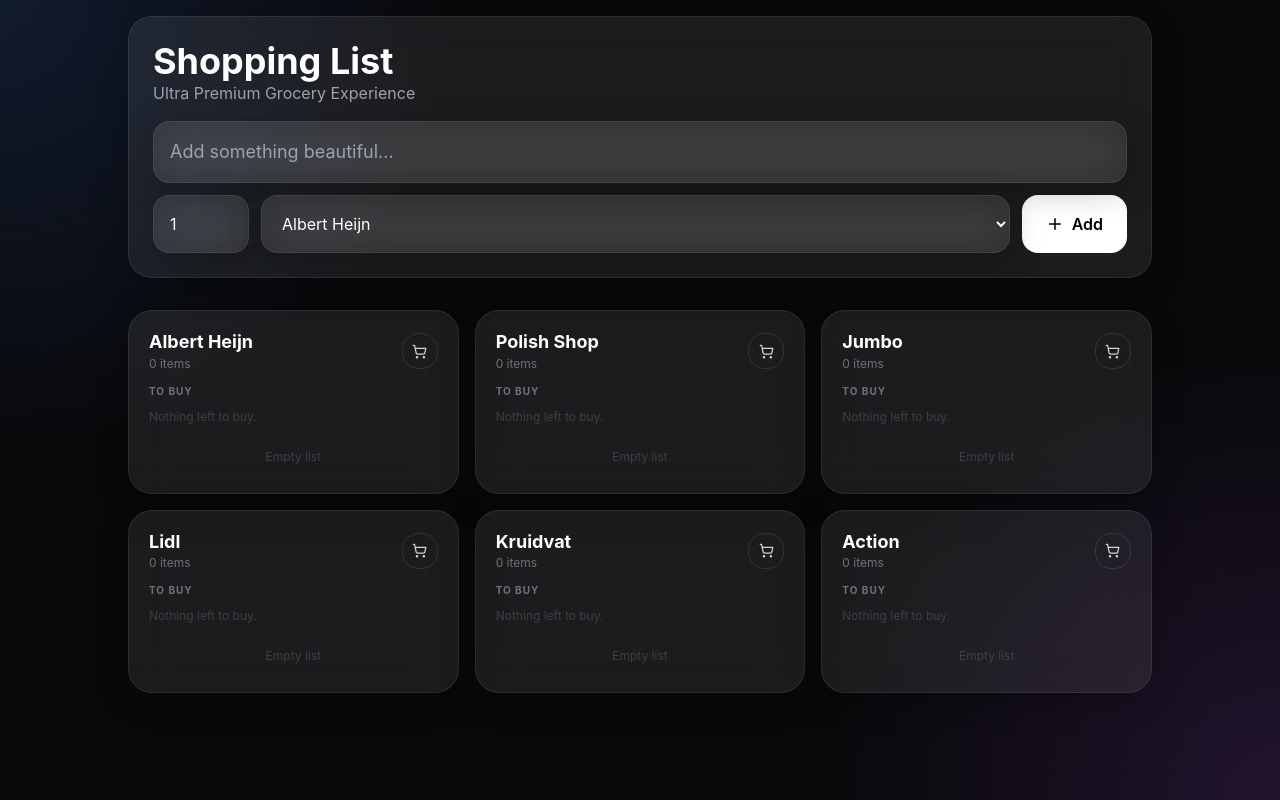
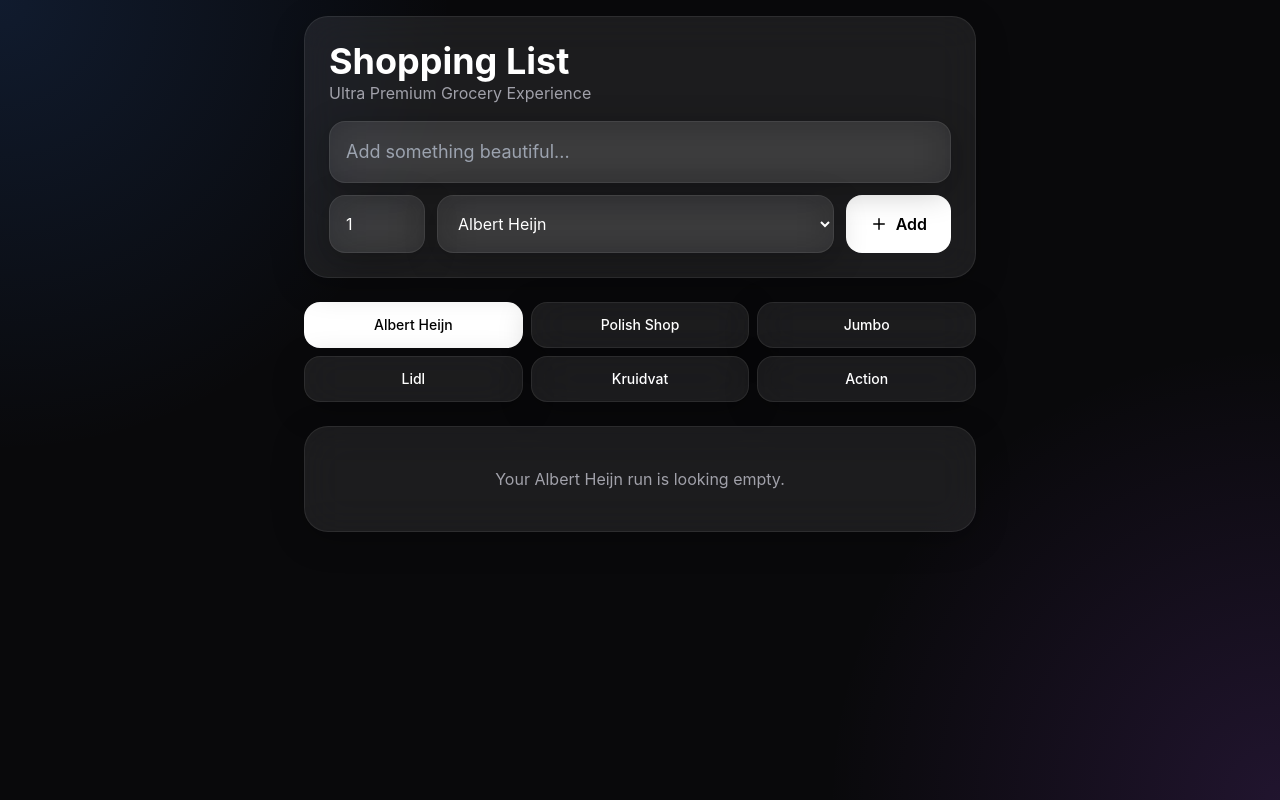
Before and after one commit to lucianpopa18/shopping-list-app, a React (Vite) app: page / in a window 1280 px wide. Built offline with nearby package versions, Linux system fonts and the light colour scheme.

Commit message:
Fix: wrapped store tabs grid, single active list, To Buy / Bought sections

```diff
--- a/src/App.jsx
+++ b/src/App.jsx
@@ -1,7 +1,7 @@
 
 import { useState, useEffect } from 'react'
 import { motion, AnimatePresence } from 'framer-motion'
-import { Plus, Trash2, Check, ShoppingCart } from 'lucide-react'
+import { Plus, Trash2, Check } from 'lucide-react'
 
 const stores = [
   'Albert Heijn',
@@ -12,126 +12,14 @@ const stores = [
   'Action'
 ]
 
-function ItemRow({ item, storeName, onToggle, onDelete, bought }) {
-  return (
-    <motion.div
-      layout
-      layoutId={`item-${item.id}`}
-      initial={{ opacity: 0, scale: 0.95 }}
-      animate={{ opacity: bought ? 0.45 : 1, scale: 1 }}
-      exit={{ opacity: 0, scale: 0.9, transition: { duration: 0.15 } }}
-      transition={{ type: 'spring', stiffness: 400, damping: 30 }}
-      className="flex items-center justify-between py-2 border-b border-white/5 last:border-0"
-    >
-      <div className="flex items-center gap-3 min-w-0">
-        <motion.button
-          whileTap={{ scale: 0.82 }}
-          onClick={() => onToggle(storeName, item.id)}
-          className={`flex-shrink-0 w-6 h-6 rounded-full flex items-center justify-center transition-all ${
-            bought
-              ? 'bg-emerald-400 border-emerald-400'
-              : 'border border-white/30 hover:border-white/70'
-          }`}
-        >
-          {bought && <Check size={12} className="text-black" strokeWidth={3} />}
-        </motion.button>
-        <div className={`min-w-0 ${bought ? 'line-through' : ''}`}>
-          <div className="text-sm font-medium truncate">{item.name}</div>
-          <div className="text-xs text-zinc-500">Qty: {item.qty}</div>
-        </div>
-      </div>
-      <motion.button
-        whileTap={{ scale: 0.82 }}
-        onClick={() => onDelete(storeName, item.id)}
-        className="flex-shrink-0 ml-2 opacity-25 hover:opacity-80 transition-opacity"
-      >
-        <Trash2 size={13} />
-      </motion.button>
-    </motion.div>
-  )
-}
-
-function StoreCard({ storeName, items, onToggle, onDelete }) {
-  const toBuy  = items.filter(i => !i.completed)
-  const bought = items.filter(i => i.completed)
-
-  return (
-    <motion.div layout className="glass rounded-3xl p-5 flex flex-col gap-3 h-full">
-      {/* Card header */}
-      <div className="flex items-center justify-between">
-        <div>
-          <h2 className="text-lg font-bold leading-tight">{storeName}</h2>
-          <p className="text-xs text-zinc-500 mt-0.5">
-            {items.length} item{items.length !== 1 ? 's' : ''}
-            {bought.length > 0 && ` · ${bought.length} done`}
-          </p>
-        </div>
-        <div className="w-9 h-9 rounded-2xl bg-white/8 border border-white/10 flex items-center justify-center">
-          <ShoppingCart size={15} className="text-zinc-300" />
-        </div>
-      </div>
-
-      {/* To Buy */}
-      {(toBuy.length > 0 || items.length === 0) && (
-        <div>
-          <p className="text-[10px] font-bold text-zinc-500 uppercase tracking-widest mb-1.5">
-            To Buy
-          </p>
-          {toBuy.length === 0 ? (
-            <p className="text-xs text-zinc-700 py-1">Nothing left to buy.</p>
-          ) : (
-            <AnimatePresence initial={false}>
-              {toBuy.map(item => (
-                <ItemRow
-                  key={item.id}
-                  item={item}
-                  storeName={storeName}
-                  onToggle={onToggle}
-                  onDelete={onDelete}
-                  bought={false}
-                />
-              ))}
-            </AnimatePresence>
-          )}
-        </div>
-      )}
-
-      {/* Empty state */}
-      {items.length === 0 && (
-        <p className="text-xs text-zinc-700 text-center py-2">Empty list</p>
-      )}
-
-      {/* Bought */}
-      {bought.length > 0 && (
-        <div className="mt-1 pt-3 border-t border-white/5">
-          <p className="text-[10px] font-bold text-zinc-600 uppercase tracking-widest mb-1.5">
-            Bought
-          </p>
-          <AnimatePresence initial={false}>
-            {bought.map(item => (
-              <ItemRow
-                key={item.id}
-                item={item}
-                storeName={storeName}
-                onToggle={onToggle}
-                onDelete={onDelete}
-                bought={true}
-              />
-            ))}
-          </AnimatePresence>
-        </div>
-      )}
-    </motion.div>
-  )
-}
-
 export default function App() {
   const [lists, setLists] = useState(() => {
     return JSON.parse(localStorage.getItem('premium-shopping')) || {}
   })
-  const [item, setItem]   = useState('')
-  const [qty, setQty]     = useState(1)
-  const [store, setStore] = useState(stores[0])
+  const [item, setItem]           = useState('')
+  const [qty, setQty]             = useState(1)
+  const [store, setStore]         = useState(stores[0])
+  const [activeStore, setActiveStore] = useState(stores[0])
 
   useEffect(() => {
     localStorage.setItem('premium-shopping', JSON.stringify(lists))
@@ -148,31 +36,35 @@ export default function App() {
     setQty(1)
   }
 
-  const toggleItem = (storeName, id) => {
+  const toggleItem = id => {
     setLists(prev => ({
       ...prev,
-      [storeName]: prev[storeName].map(i =>
+      [activeStore]: prev[activeStore].map(i =>
         i.id === id ? { ...i, completed: !i.completed } : i
       )
     }))
   }
 
-  const deleteItem = (storeName, id) => {
+  const deleteItem = id => {
     setLists(prev => ({
       ...prev,
-      [storeName]: prev[storeName].filter(i => i.id !== id)
+      [activeStore]: prev[activeStore].filter(i => i.id !== id)
     }))
   }
 
+  const allItems = lists[activeStore] || []
+  const toBuy    = allItems.filter(i => !i.completed)
+  const bought   = allItems.filter(i => i.completed)
+
   return (
     <div className="min-h-screen p-4">
-      <div className="max-w-5xl mx-auto">
+      <div className="max-w-2xl mx-auto">
 
-        {/* Sticky add-item card */}
+        {/* Add item card */}
         <motion.div
           initial={{ opacity: 0, y: -20 }}
           animate={{ opacity: 1, y: 0 }}
-          className="glass rounded-3xl p-6 sticky top-4 z-10 mb-8"
+          className="glass rounded-3xl p-6 sticky top-4 z-10 mb-6"
         >
           <div className="flex items-center justify-between mb-4">
             <div>
@@ -219,25 +111,117 @@ export default function App() {
           </div>
         </motion.div>
 
-        {/* Store cards — 3 per row */}
-        <div className="grid grid-cols-3 gap-4">
-          {stores.map((s, index) => (
-            <motion.div
+        {/* Store tabs — wrapped grid, 2 per row */}
+        <div className="grid grid-cols-2 gap-2 mb-6 sm:grid-cols-3">
+          {stores.map(s => (
+            <motion.button
               key={s}
-              initial={{ opacity: 0, y: 24 }}
-              animate={{ opacity: 1, y: 0 }}
-              transition={{ delay: index * 0.07, type: 'spring', stiffness: 300, damping: 28 }}
+              whileTap={{ scale: 0.95 }}
+              onClick={() => setActiveStore(s)}
+              className={`px-4 py-3 rounded-2xl text-sm font-medium transition-all ${
+                activeStore === s
+                  ? 'bg-white text-black'
+                  : 'glass'
+              }`}
             >
-              <StoreCard
-                storeName={s}
-                items={lists[s] || []}
-                onToggle={toggleItem}
-                onDelete={deleteItem}
-              />
-            </motion.div>
+              {s}
+            </motion.button>
           ))}
         </div>
 
+        {/* Active store list */}
+        <div className="space-y-3">
+
+          {/* To Buy */}
+          {toBuy.length === 0 && bought.length === 0 && (
+            <div className="glass rounded-3xl p-10 text-center text-zinc-400">
+              Your {activeStore} run is looking empty.
+            </div>
+          )}
+
+          {toBuy.length > 0 && (
+            <div>
+              <p className="text-xs font-bold text-zinc-500 uppercase tracking-widest mb-2 px-1">
+                To Buy
+              </p>
+              <AnimatePresence initial={false}>
+                {toBuy.map((i, index) => (
+                  <motion.div
+                    key={i.id}
+                    layout
+                    initial={{ opacity: 0, y: 12 }}
+                    animate={{ opacity: 1, y: 0 }}
+                    exit={{ opacity: 0, scale: 0.95, transition: { duration: 0.15 } }}
+                    transition={{ delay: index * 0.04 }}
+                    className="glass rounded-3xl p-5 flex items-center justify-between mb-2"
+                  >
+                    <div className="flex items-center gap-4">
+                      <motion.button
+                        whileTap={{ scale: 0.85 }}
+                        onClick={() => toggleItem(i.id)}
+                        className="w-7 h-7 rounded-full border border-white/30 flex items-center justify-center hover:border-white/70 transition-colors"
+                      />
+                      <div>
+                        <div className="text-lg font-medium">{i.name}</div>
+                        <div className="text-sm text-zinc-400">Quantity: {i.qty}</div>
+                      </div>
+                    </div>
+                    <motion.button
+                      whileTap={{ scale: 0.85 }}
+                      onClick={() => deleteItem(i.id)}
+                      className="opacity-40 hover:opacity-100 transition"
+                    >
+                      <Trash2 size={18} />
+                    </motion.button>
+                  </motion.div>
+                ))}
+              </AnimatePresence>
+            </div>
+          )}
+
+          {/* Bought */}
+          {bought.length > 0 && (
+            <div className="mt-4">
+              <p className="text-xs font-bold text-zinc-600 uppercase tracking-widest mb-2 px-1">
+                Bought
+              </p>
+              <AnimatePresence initial={false}>
+                {bought.map(i => (
+                  <motion.div
+                    key={i.id}
+                    layout
+                    initial={{ opacity: 0, y: 12 }}
+                    animate={{ opacity: 0.45, y: 0 }}
+                    exit={{ opacity: 0, scale: 0.95, transition: { duration: 0.15 } }}
+                    className="glass rounded-3xl p-5 flex items-center justify-between mb-2"
+                  >
+                    <div className="flex items-center gap-4">
+                      <motion.button
+                        whileTap={{ scale: 0.85 }}
+                        onClick={() => toggleItem(i.id)}
+                        className="w-7 h-7 rounded-full bg-emerald-400 flex items-center justify-center"
+                      >
+                        <Check size={14} className="text-black" strokeWidth={3} />
+                      </motion.button>
+                      <div className="line-through">
+                        <div className="text-lg font-medium">{i.name}</div>
+                        <div className="text-sm text-zinc-400">Quantity: {i.qty}</div>
+                      </div>
+                    </div>
+                    <motion.button
+                      whileTap={{ scale: 0.85 }}
+                      onClick={() => deleteItem(i.id)}
+                      className="opacity-40 hover:opacity-100 transition"
+                    >
+                      <Trash2 size={18} />
+                    </motion.button>
+                  </motion.div>
+                ))}
+              </AnimatePresence>
+            </div>
+          )}
+
+        </div>
       </div>
     </div>
   )
```
